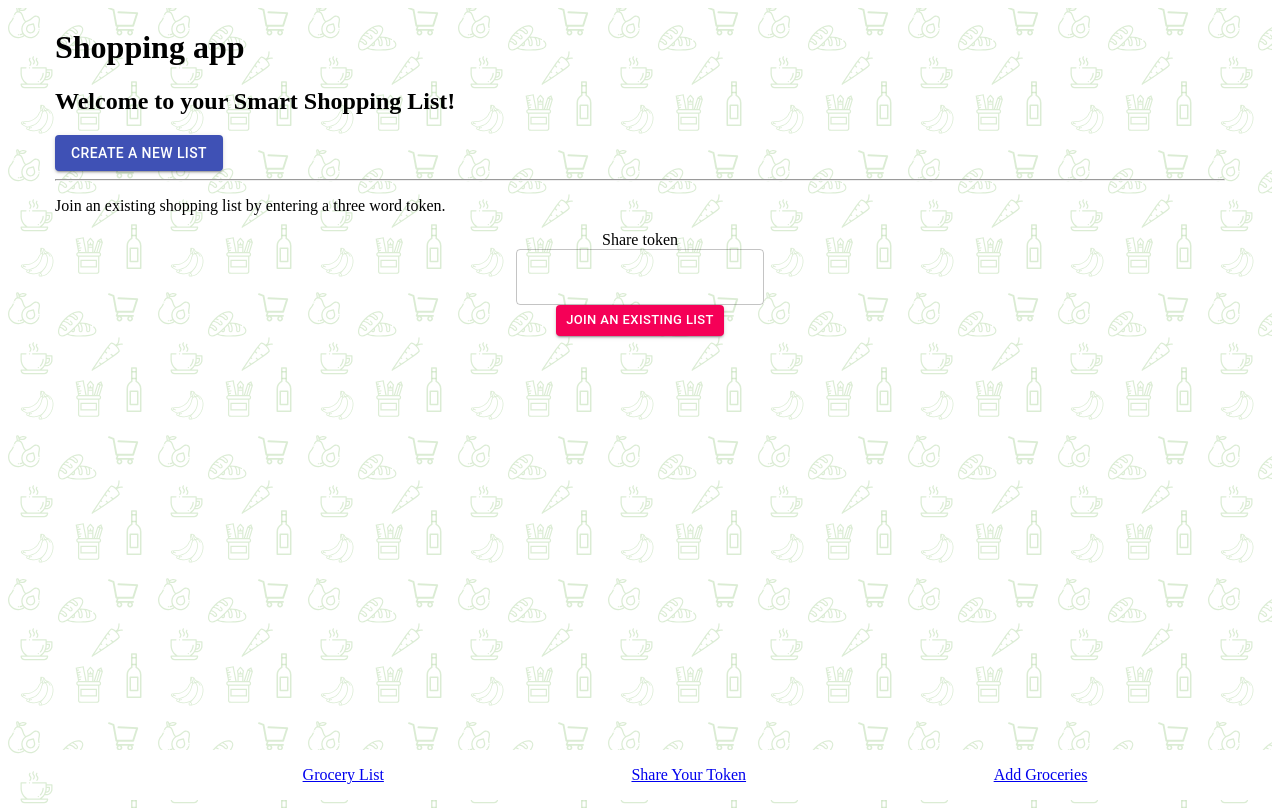
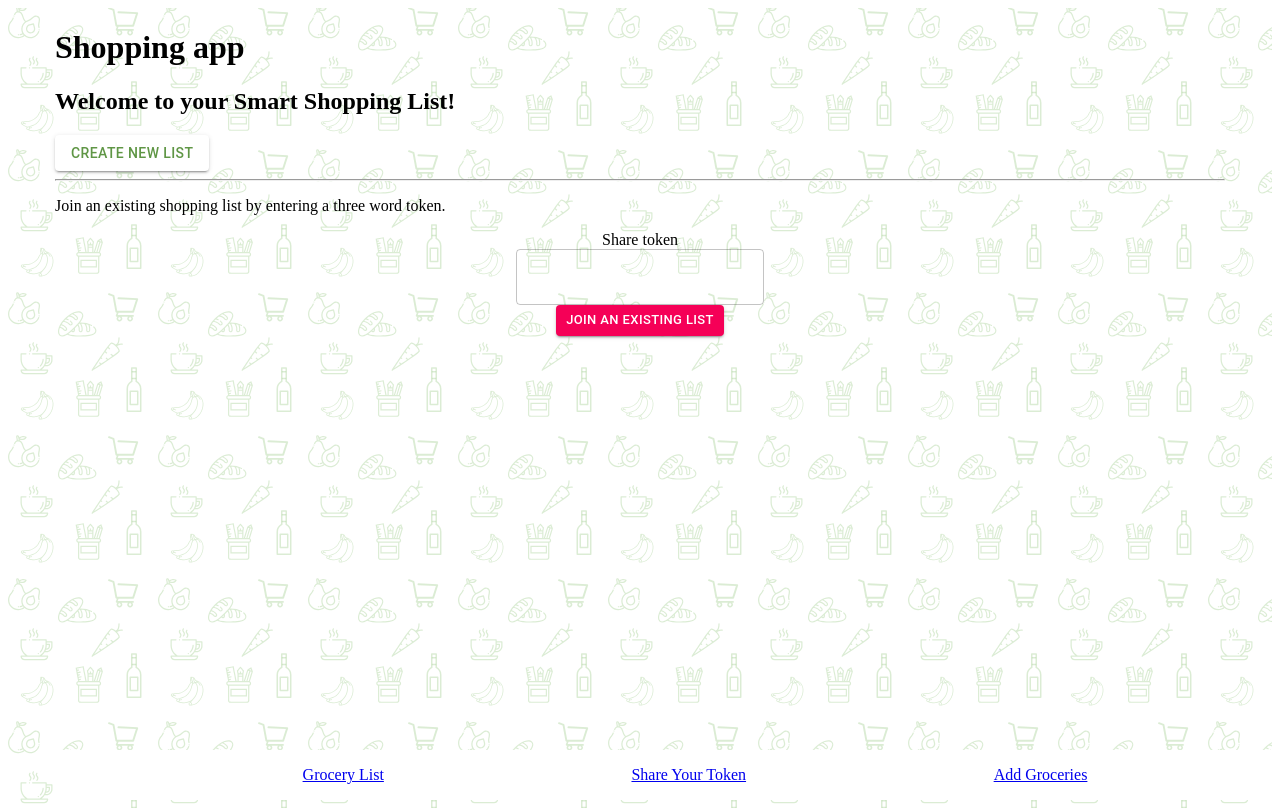
Before and after one commit to the-collab-lab/tcl-22-smart-shopping-list, a React (Create React App) app: page / in a window 1280 px wide. Built offline with nearby package versions, Linux system fonts and the light colour scheme.

Commit message:
style: Import/use global style colors in 'create new list' button

```diff
--- a/src/pages/Welcome/Welcome.js
+++ b/src/pages/Welcome/Welcome.js
@@ -1,5 +1,6 @@
 import React from 'react';
 import { Button } from '@material-ui/core';
+import { primary, neutral, accent } from './../../components/index';
 import getToken from '../../lib/tokens';
 import ShareToken from '../../components/ShareToken';
 
@@ -9,19 +10,19 @@ const Welcome = (props) => {
     props.updateToken(token);
   };
   return (
-    <div>
+    <>
       <h2>Welcome to your Smart Shopping List!</h2>
       <Button
-        color="primary"
+        style={{ color: primary.main, backgroundColor: 'white' }}
         onClick={() => storeToken()}
         type="button"
         variant="contained"
       >
-        Create a new list
+        Create new list
       </Button>
       <hr />
       <ShareToken updateToken={props.updateToken} />
-    </div>
+    </>
   );
 };
 
```
